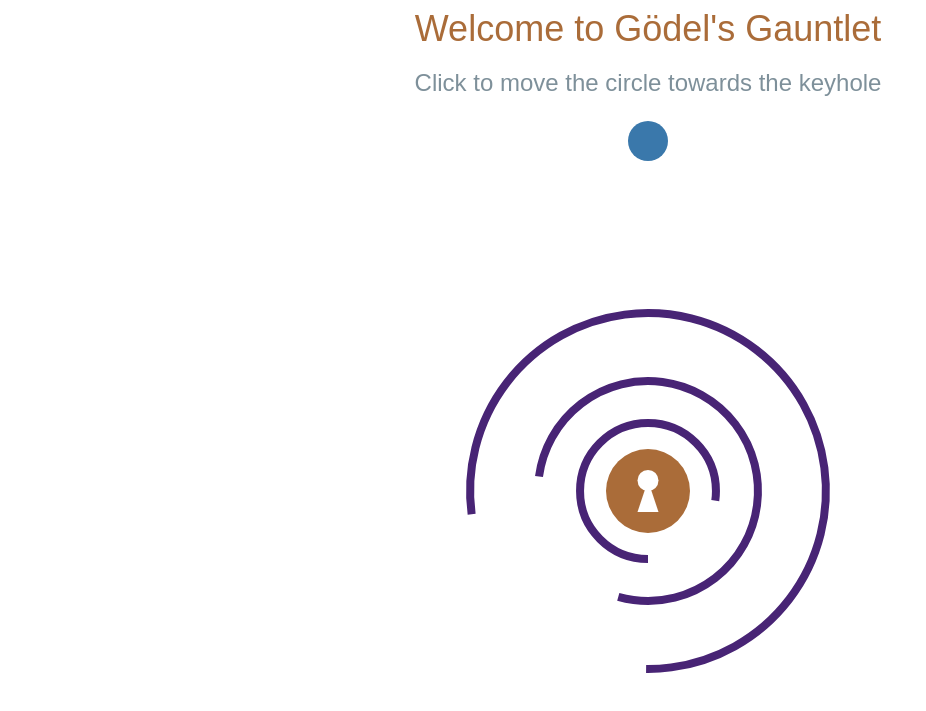
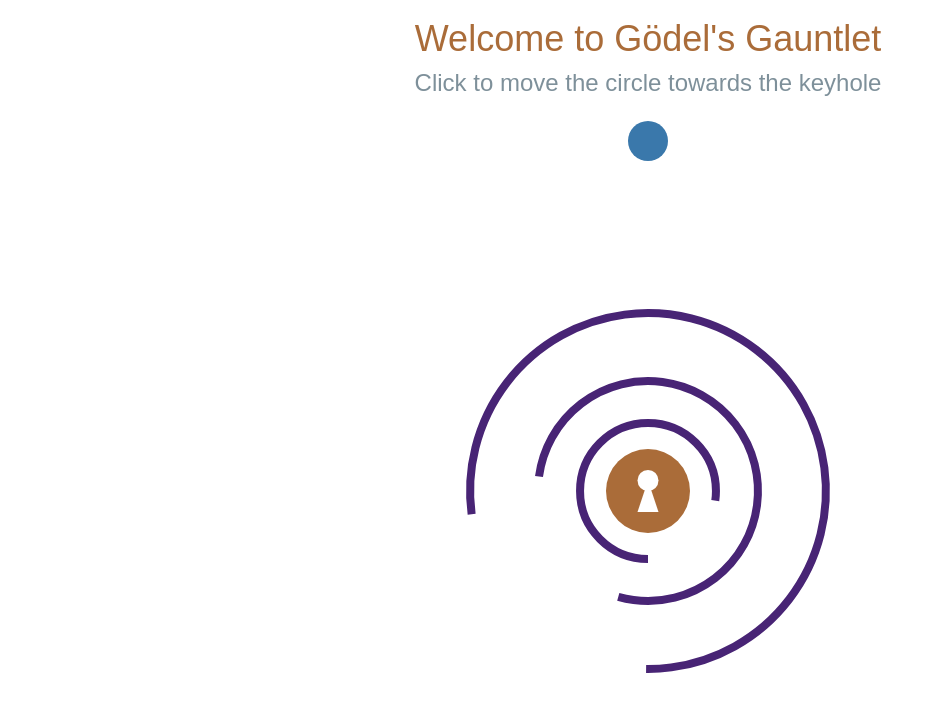
Before and after one commit to thetechnocrat-dev/thetechnocrat-dev.github.io, a plain HTML site: page index.html in a window 1280 px wide. Shown: the part 67-778 px from the top of the page, without its empty margins (0-926 px from the left). Drawn offline with Linux system fonts and the light colour scheme.

Commit message:
Update index.html

```diff
--- a/index.html
+++ b/index.html
@@ -228,7 +228,7 @@
             ctx.fillStyle = "#AA6C39"; // or any color you prefer
             ctx.font = "36px Arial"; // size and font face
             ctx.textAlign = "center"; // alignment
-            ctx.fillText("Welcome to Gödel's Gauntlet", canvas.width/2, 100); // text and position
+            ctx.fillText("Welcome to Gödel's Gauntlet", canvas.width/2, 110); // text and position
 
             // Draw the instruction text
             ctx.font = "24px Arial"; // size and font face
```
